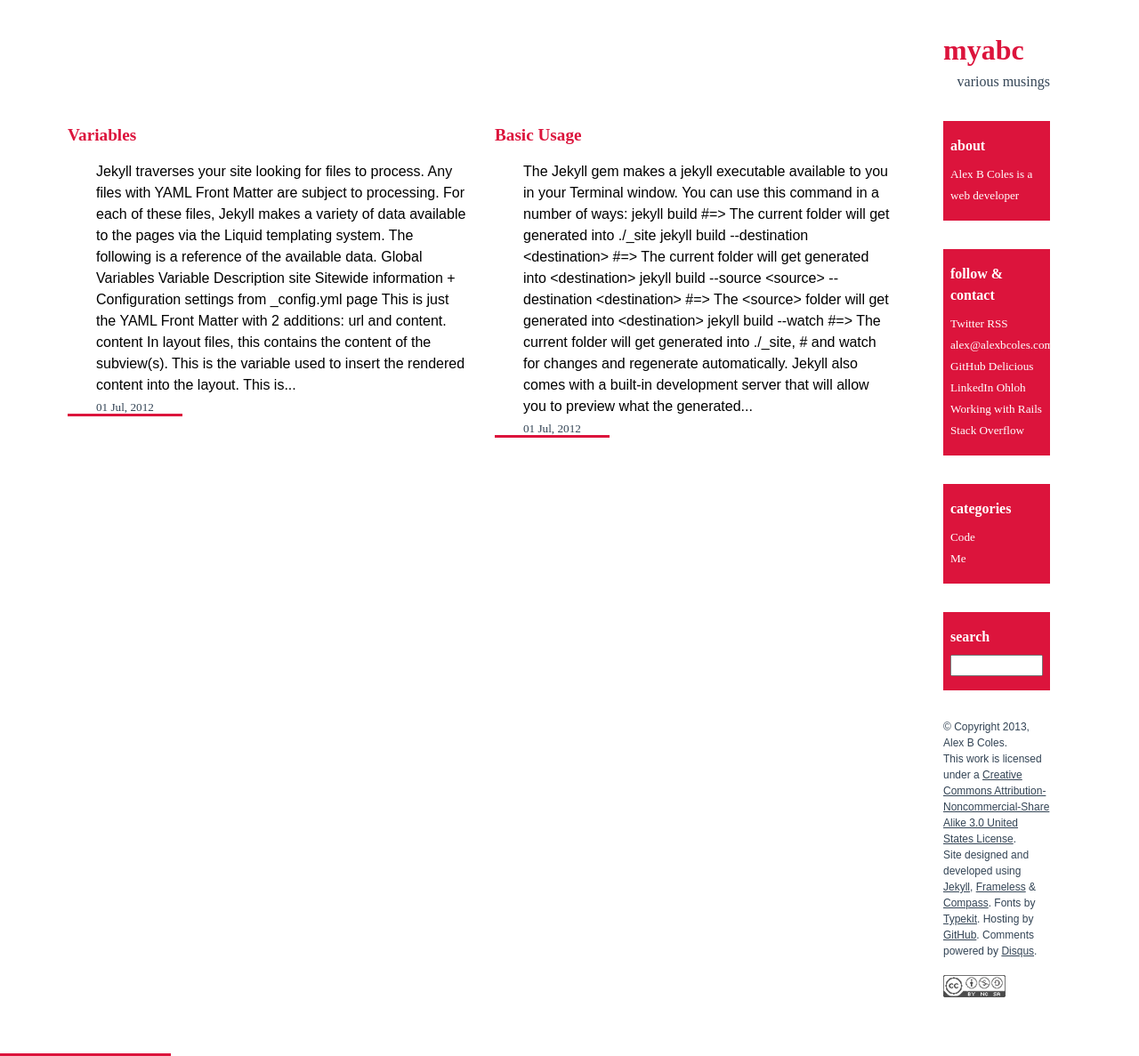
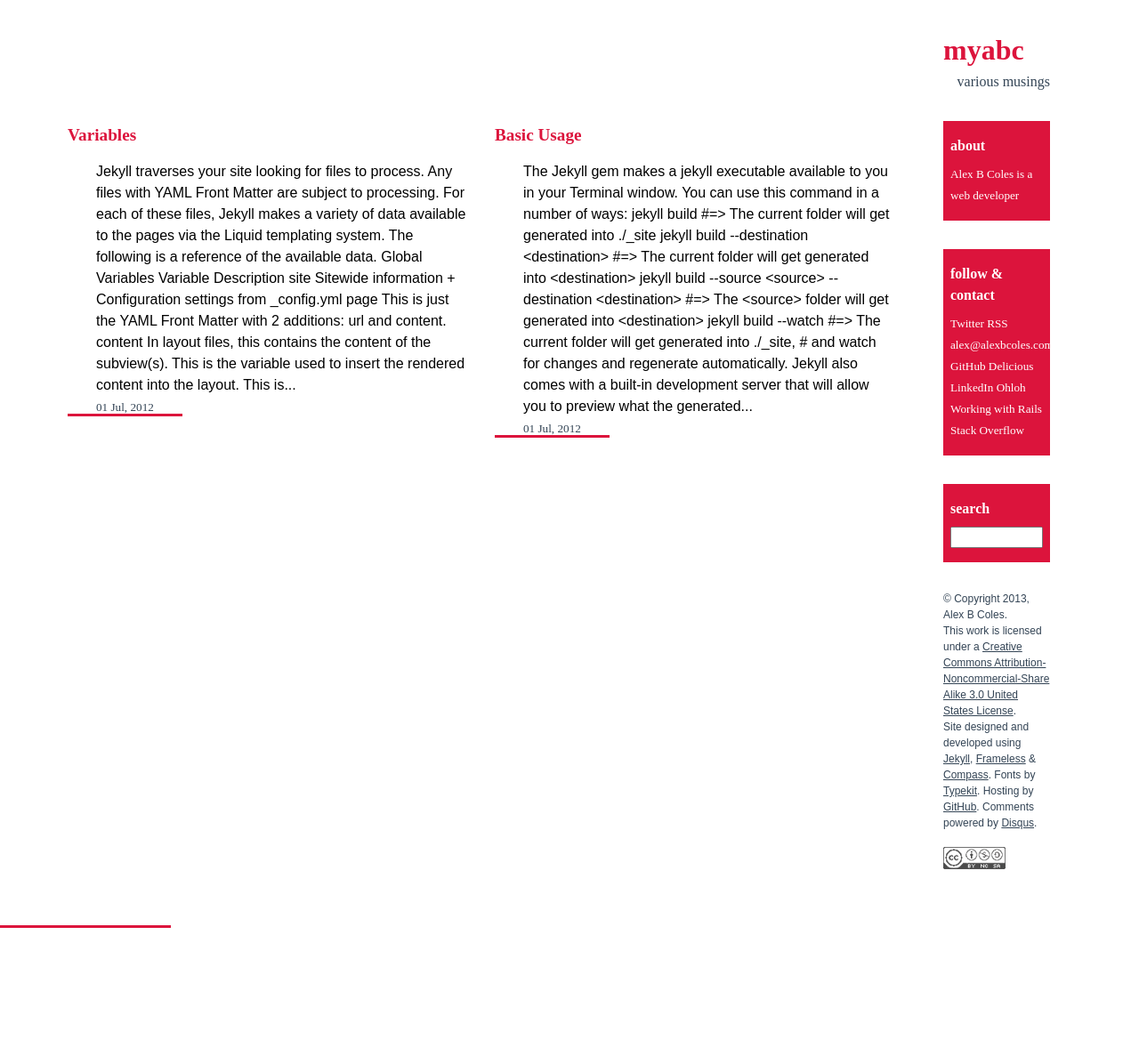
Before and after one commit to songliangdong/songliangdong.github.com, a Jekyll site: the page built from index.html, in a window 1280 px wide. Shown: the whole page at 89% size. Built offline with Jekyll 4.4.1, drawn with Linux system fonts in a browser that asks for light colours; nearby versions of some CDN libraries; Markdown is read by kramdown in place of the engine named in the settings; the list of posts is cut into pages by our own code; after the commit the page ends 1043 px from its top, so only the background shows below that.

Commit message:
瘦身002

```diff
--- a/_layouts/default.html
+++ b/_layouts/default.html
@@ -94,14 +94,7 @@
           <a href="http://stackoverflow.com/users/3789/myabc">Stack Overflow</a>
         </p>
       </div>
-      <div class="square-menu">
-        <h2>categories</h2>
-        <p>
-          <a href="/code/">Code</a>
-          <br>
-          <a href="/me/">Me</a>
-        </p>
-      </div>
+
       <div class="square-menu">
         <h2>search</h2>
         <form action="http://www.google.com/cse" id="cse-search-box">
```
